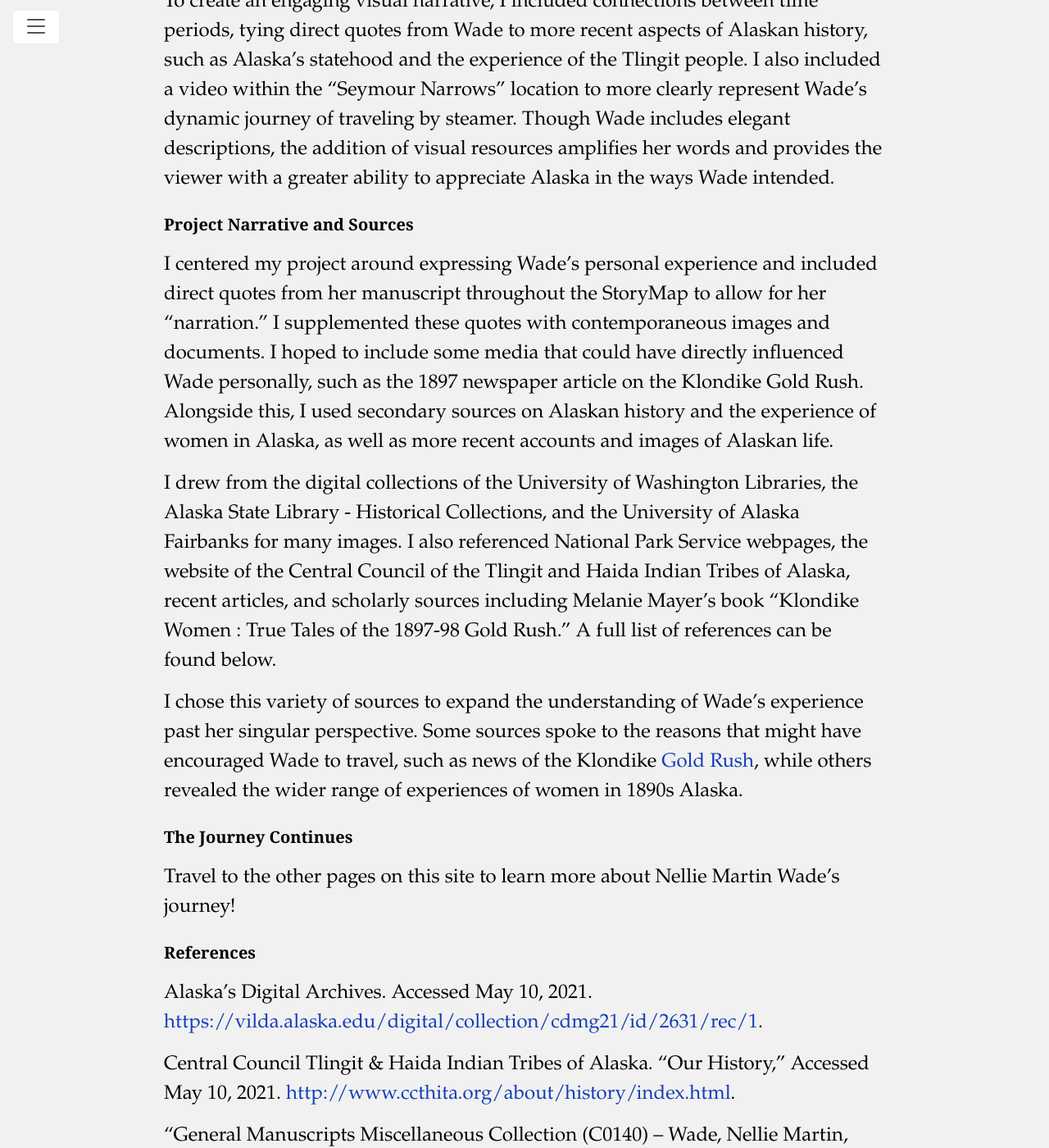
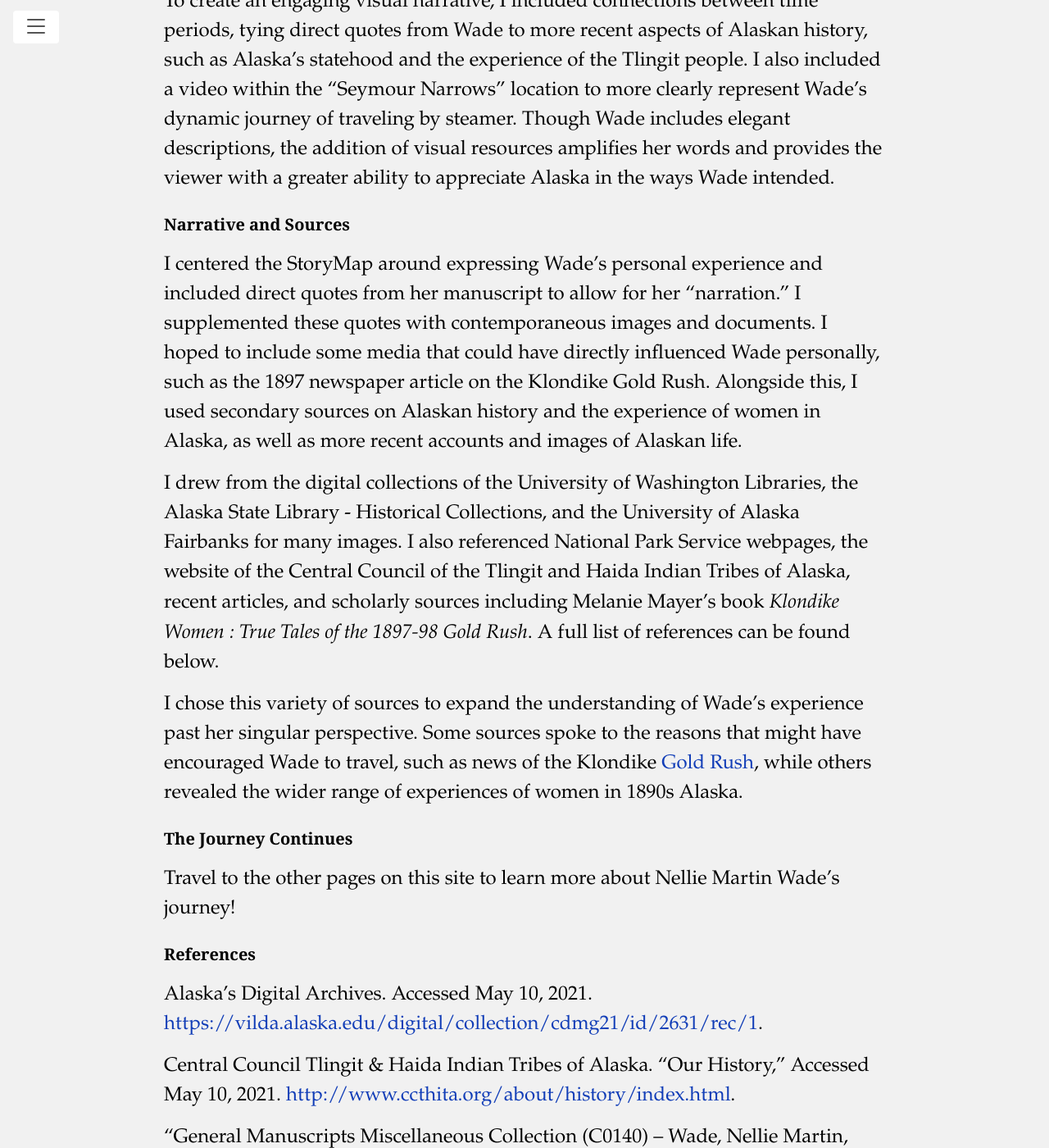
Before and after one commit to HUM-331-Princeton/manifest-destiny, a Jekyll site: the page built from Nellie-Martin-Wade-Background.md, in a window 1280 px wide and 1400 px high, scrolled down 4103 px. Shown: the whole window at 82% size. Built offline with Jekyll 4.4.1, drawn with Linux system fonts in a browser that asks for light colours; some of the changed text lies outside the part shown.

Commit message:
Update Nellie-Martin-Wade-Background.md

```diff
--- a/Nellie-Martin-Wade-Background.md
+++ b/Nellie-Martin-Wade-Background.md
@@ -20,7 +20,7 @@ Nellie Martin Wade's [manuscript](https://findingaids.princeton.edu/collections/
 ### Mapping the Journey
  When reading the description of each location in writing, it can be difficult to get a sense of the time and distance traveled. When looking at this journey on a map, viewers can better picture the experience of sailing for hundreds of miles, as the distance between locations is clearly represented. Despite the detailed location data shown on the StoryMap, only locations mentioned in chapters 2 and 3 of Wade's manuscript are represented. Part of my goal in documenting these points is to emphasize the arduousness of Wade's journey.
 
-Though Wade's writing dates to 1906, the content in this project ranges from the 1890s to the 21st century. I chose to highlight the following locations, with the intention of using each location to illuminate a different aspect of the manuscript:
+Though Wade's writing dates to 1906, the content on this page ranges from the 1890s to the 21st century. I chose to highlight the following locations, with the intention of using each location to illuminate a different aspect of the manuscript:
 - Seattle, WA
 - Port Townsend, WA and Victoria, BC
 - Seymour Narrows, BC
@@ -34,11 +34,11 @@ In each location, I examine Wade's comments and descriptions. Though it is diffi
 
 To create an engaging visual narrative, I included connections between time periods, tying direct quotes from Wade to more recent aspects of Alaskan history, such as Alaska's statehood and the experience of the Tlingit people. I also included a video within the "Seymour Narrows" location to more clearly represent Wade's dynamic journey of traveling by steamer. Though Wade includes elegant descriptions, the addition of visual resources amplifies her words and provides the viewer with a greater ability to appreciate Alaska in the ways Wade intended.
 
-### Project Narrative and Sources
+### Narrative and Sources
 
-I centered my project around expressing Wade's personal experience and included direct quotes from her manuscript throughout the StoryMap to allow for her "narration." I supplemented these quotes with contemporaneous images and documents. I hoped to include some media that could have directly influenced Wade personally, such as the 1897 newspaper article on the Klondike Gold Rush. Alongside this, I used secondary sources on Alaskan history and the experience of women in Alaska, as well as more recent accounts and images of Alaskan life.
+I centered the StoryMap around expressing Wade's personal experience and included direct quotes from her manuscript to allow for her "narration." I supplemented these quotes with contemporaneous images and documents. I hoped to include some media that could have directly influenced Wade personally, such as the 1897 newspaper article on the Klondike Gold Rush. Alongside this, I used secondary sources on Alaskan history and the experience of women in Alaska, as well as more recent accounts and images of Alaskan life.
 
-I drew from the digital collections of the University of Washington Libraries, the Alaska State Library - Historical Collections, and the University of Alaska Fairbanks for many images. I also referenced National Park Service webpages, the website of the Central Council of the Tlingit and Haida Indian Tribes of Alaska, recent articles, and scholarly sources including Melanie Mayer's book "Klondike Women : True Tales of the 1897-98 Gold Rush." A full list of references can be found below.
+I drew from the digital collections of the University of Washington Libraries, the Alaska State Library - Historical Collections, and the University of Alaska Fairbanks for many images. I also referenced National Park Service webpages, the website of the Central Council of the Tlingit and Haida Indian Tribes of Alaska, recent articles, and scholarly sources including Melanie Mayer's book _Klondike Women : True Tales of the 1897-98 Gold Rush_. A full list of references can be found below.
 
 I chose this variety of sources to expand the understanding of Wade's experience past her singular perspective. Some sources spoke to the reasons that might have encouraged Wade to travel, such as news of the Klondike [Gold Rush](https://www.youtube.com/watch?v=Pz-f9mM3Ms8 "gold rush"), while others revealed the wider range of experiences of women in 1890s Alaska.
 
```
Also changed, not shown: other parts of Nellie-Martin-Wade-Background.md (+1 -1 lines).
